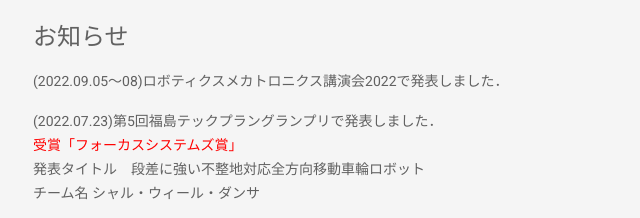
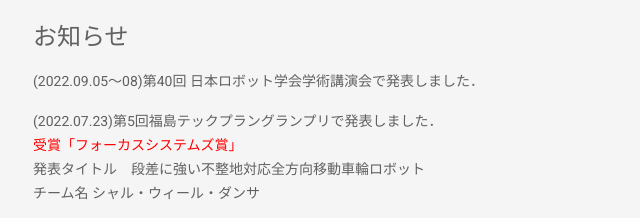
Before and after one commit to snoda89/nodalab_info, a plain HTML site: page index.html in a window 1280 px wide. Shown: the part 479-697 px from the top of the page, 177-817 px from the left. Drawn offline with nearby package versions, Linux system fonts and the light colour scheme.

Commit message:
revised_rsj2022

```diff
--- a/index.html
+++ b/index.html
@@ -107,7 +107,7 @@
                       <img src="images/hp_logo.svg" width="400" height="300" alt="nodalab_cover">
                   </div>
                   <h4>お知らせ</h4>
-                  <p>(2022.09.05〜08)ロボティクスメカトロニクス講演会2022で発表しました．<br>
+                  <p>(2022.09.05〜08)第40回 日本ロボット学会学術講演会で発表しました．<br>
                   <p>(2022.07.23)第5回福島テックプラングランプリで発表しました．<br>
                     <span style="color: red;">受賞「フォーカスシステムズ賞」</span><br>
                     発表タイトル　段差に強い不整地対応全方向移動車輪ロボット<br>
```
